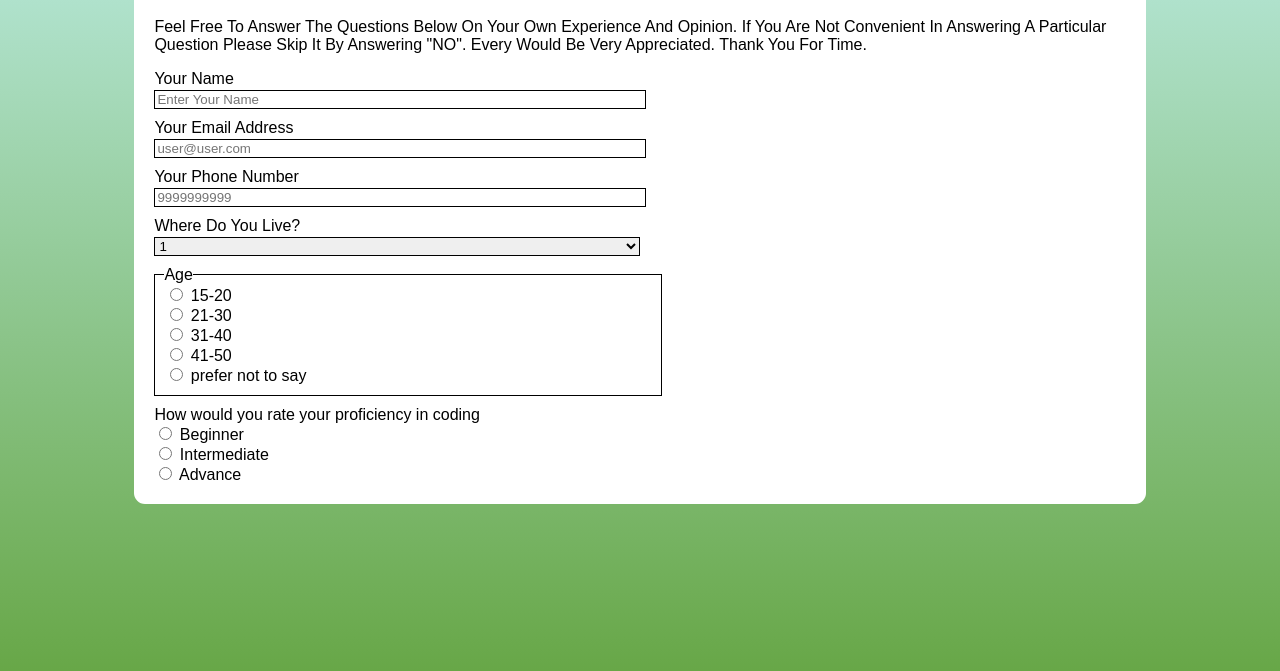
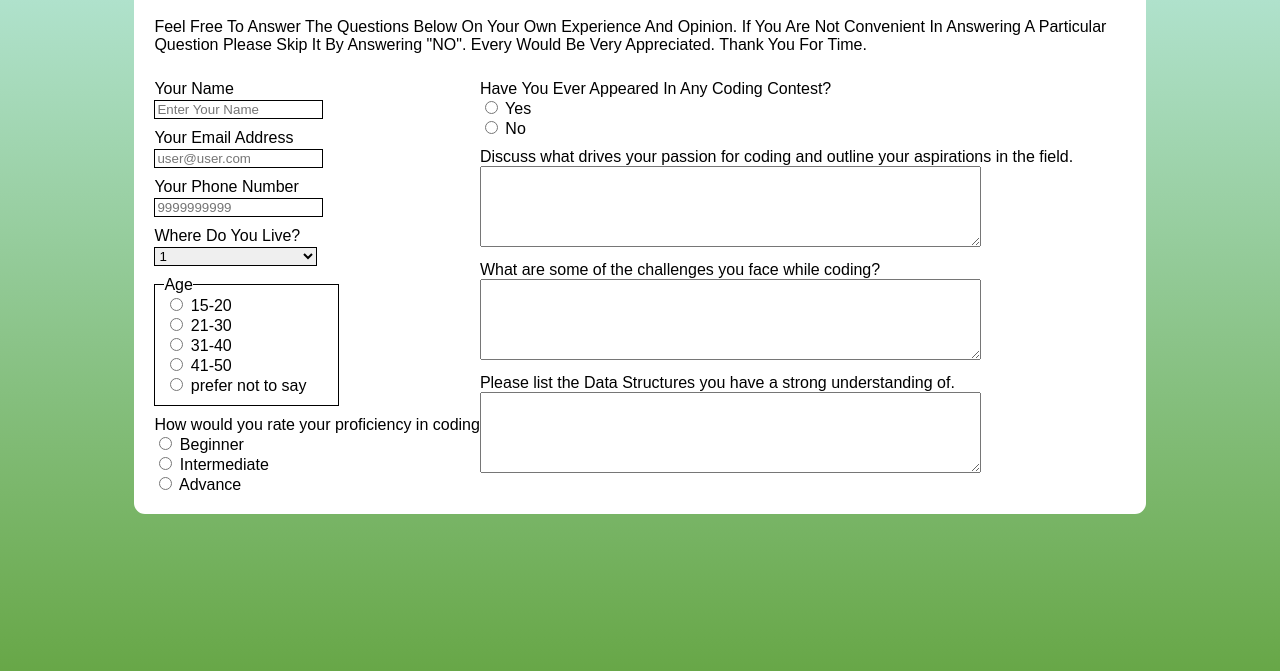
Before and after one commit to kunaldeep799/Survey-Form, a plain HTML site: page index.html in a window 1280 px wide. Shown: the part 107-778 px from the top of the page. Drawn offline with Linux system fonts and the light colour scheme; a web font is replaced by a local one.

Commit message:
Update index.html

```diff
--- a/index.html
+++ b/index.html
@@ -19,6 +19,7 @@
                 Answering A Particular Question Please Skip It By Answering "NO". Every Would Be Very Appreciated. Thank
                 You
                 For Time.</p>
+            <div class="container">
                 <div>
                     <div class="input">
                         <div><label for="name">Your Name</label></div>
@@ -39,7 +40,6 @@
                                 <option value="">2</option>
                             </select></div>
                     </div>
-
                     <div class="input"><label for="age" style="margin-left: 10px; background-color: white;">Age</label>
                     </div>
                     <div class="radio">
@@ -54,19 +54,42 @@
                         <input type="radio" id="prefer not to say" name="fav_language" value="prefer not to say">
                         <label for="prefer not to say">prefer not to say</label>
                     </div>
-
-                <div class="input"><label for="age">How would you rate your proficiency in coding</label></div>
+                    <div class="input"><label for="">How would you rate your proficiency in coding</label></div>
                     <div>
                         <input type="radio" id="" name="" value="">
-                    <label for="15-20">Beginner</label><br>
-                    <input type="radio" id="21-30" name="fav_language" value="21-30">
-                    <label for="31-40">Intermediate</label><br>
-                    <input type="radio" id="31-40" name="fav_language" value="31-40">
-                    <label for="31-40">Advance</label>
+                        <label for="">Beginner</label><br>
+                        <input type="radio" id="" name="" value="">
+                        <label for="">Intermediate</label><br>
+                        <input type="radio" id="" name="" value="">
+                        <label for="">Advance</label>
                     </div>
                 </div>
                 <div>
-
+                    <div>
+                        <div class="input"><label for="">Have You Ever Appeared In Any Coding Contest?</label></div>
+                        <div>
+                            <input type="radio" id="" name="" value="">
+                            <label for="">Yes</label><br>
+                            <input type="radio" id="" name="" value="">
+                            <label for="">No</label><br>
+                        </div>
+                    </div>
+                    <div>
+                        <div class="input"><label for="">Discuss what drives your passion for coding and outline your
+                                aspirations in the field.</label></div>
+                        <textarea name="" id="" cols="60" rows="5"></textarea>
+                    </div>
+                    <div>
+                        <div class="input"><label for="">What are some of the challenges you face while coding?</label>
+                        </div>
+                        <textarea name="" id="" cols="60" rows="5"></textarea>
+                    </div>
+                    <div>
+                        <div class="input"><label for="">Please list the Data Structures you have a strong understanding
+                                of.</label></div>
+                        <textarea name="" id="" cols="60" rows="5"></textarea>
+                    </div>
+                </div>
             </div>
         </div>
     </form>
```
Lines whose indentation alone changed are shown as unchanged.
